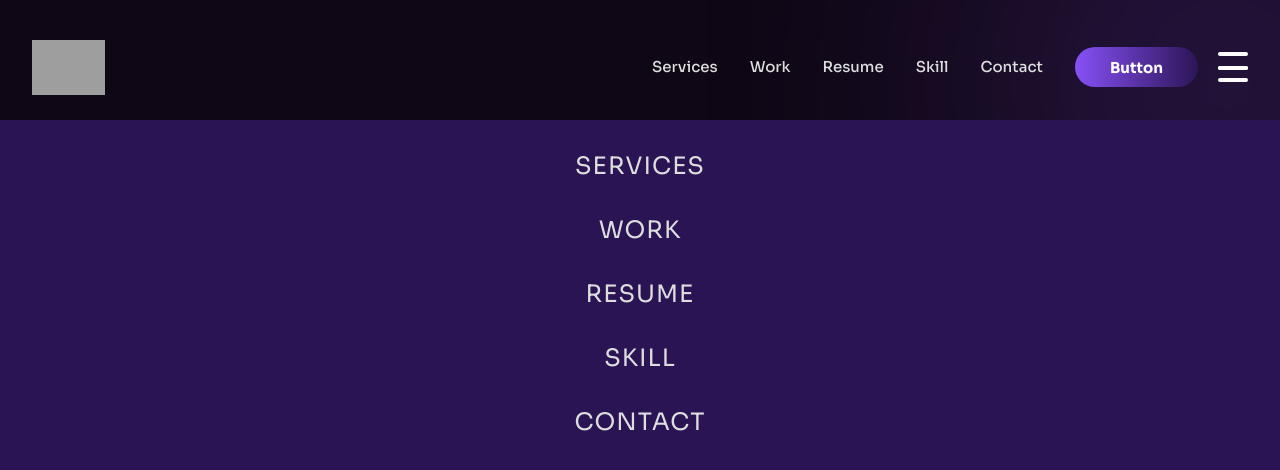
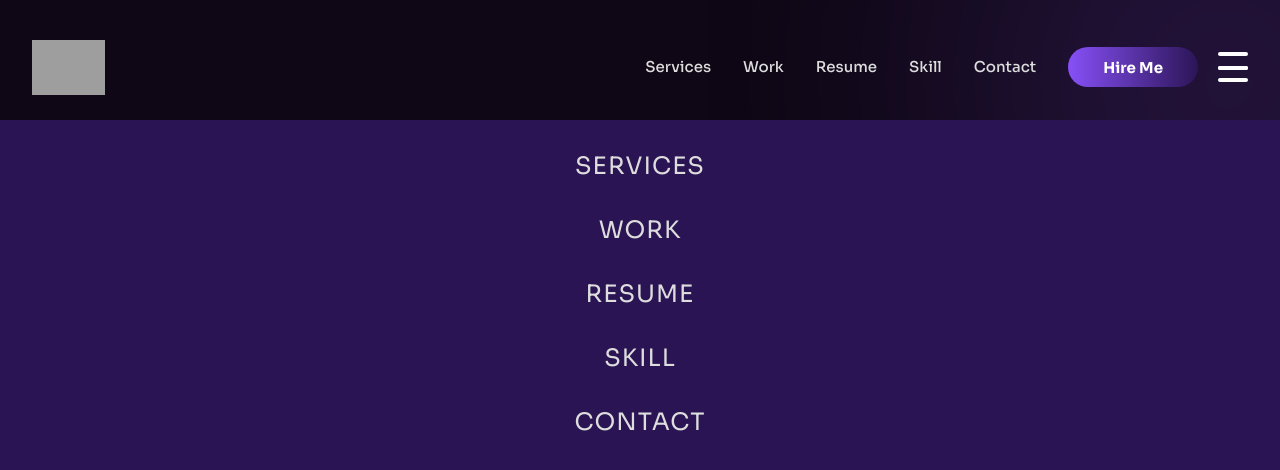
Before and after one commit to mohaimenkhalid/personal-portfolio-nuxt3, a Nuxt app: page / in a window 1280 px wide. Shown: the top 470 px of the page. Built offline with nearby package versions, Linux system fonts and the light colour scheme; grey boxes are pictures that could not be loaded.

Commit message:
update hide me button

```diff
--- a/components/common/header.vue
+++ b/components/common/header.vue
@@ -33,7 +33,7 @@ import Hamburger from "~/components/ui/hamburger/Hamburger.vue";
           <div class="ml-8">
             <Button as-child>
               <a href="/" class="hire-me-btn">
-                Button
+                Hire Me
               </a>
             </Button>
           </div>
```
